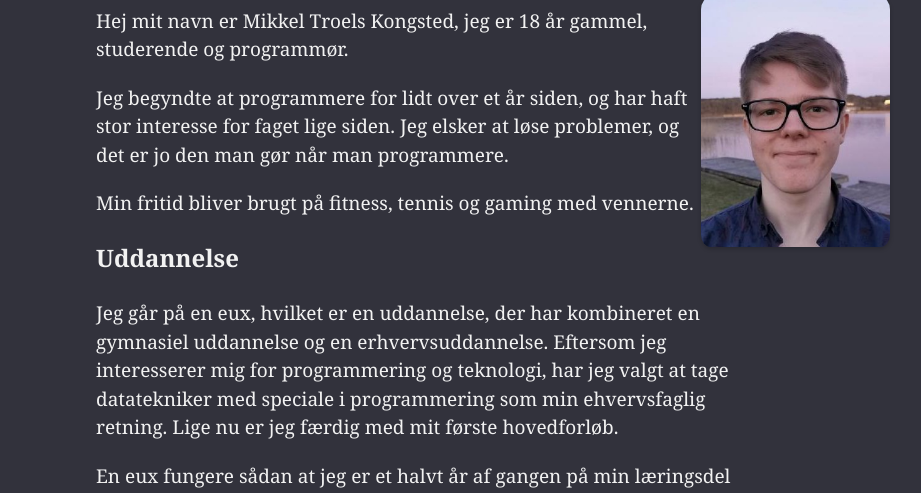
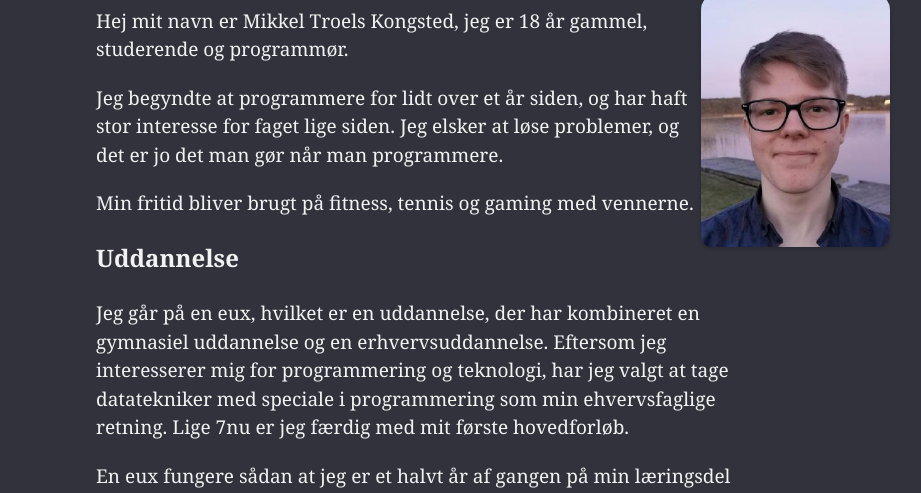
Before and after one commit to mtkonge/personal-page, a plain HTML site: page index.html in a window 1280 px wide. Shown: the part 125-618 px from the top of the page, without its empty margins (160-1081 px from the left). Drawn offline with Linux system fonts and the light colour scheme.

Commit message:
stavefejl

```diff
--- a/index.html
+++ b/index.html
@@ -25,14 +25,14 @@
             Hej mit navn er Mikkel Troels Kongsted, jeg er 18 år gammel, studerende og programmør.
         </p>
         <p>
-            Jeg begyndte at programmere for lidt over et år siden, og har haft stor interesse for faget lige siden. Jeg elsker at løse problemer, og det er jo den man gør når man programmere.
+            Jeg begyndte at programmere for lidt over et år siden, og har haft stor interesse for faget lige siden. Jeg elsker at løse problemer, og det er jo det man gør når man programmere.
         </p>
         <p>
             Min fritid bliver brugt på fitness, tennis og gaming med vennerne.
         </p>
         <h2>Uddannelse</h2>
         <p>
-            Jeg går på en eux, hvilket er en uddannelse, der har kombineret en gymnasiel uddannelse og en erhvervsuddannelse. Eftersom jeg interesserer mig for programmering og teknologi, har jeg valgt at tage datatekniker med speciale i programmering som min ehvervsfaglig retning. Lige nu er jeg færdig med mit første hovedforløb.
+            Jeg går på en eux, hvilket er en uddannelse, der har kombineret en gymnasiel uddannelse og en erhvervsuddannelse. Eftersom jeg interesserer mig for programmering og teknologi, har jeg valgt at tage datatekniker med speciale i programmering som min ehvervsfaglige retning. Lige 7nu er jeg færdig med mit første hovedforløb.
         </p>
         <p>
             En eux fungere sådan at jeg er et halvt år af gangen på min læringsdel og min praktiske del. På læringsdelen lærer jeg om de gymnasielle fag og datateknologi, og på den praktiske del er jeg på min praktikplads og arbejder der.
```
